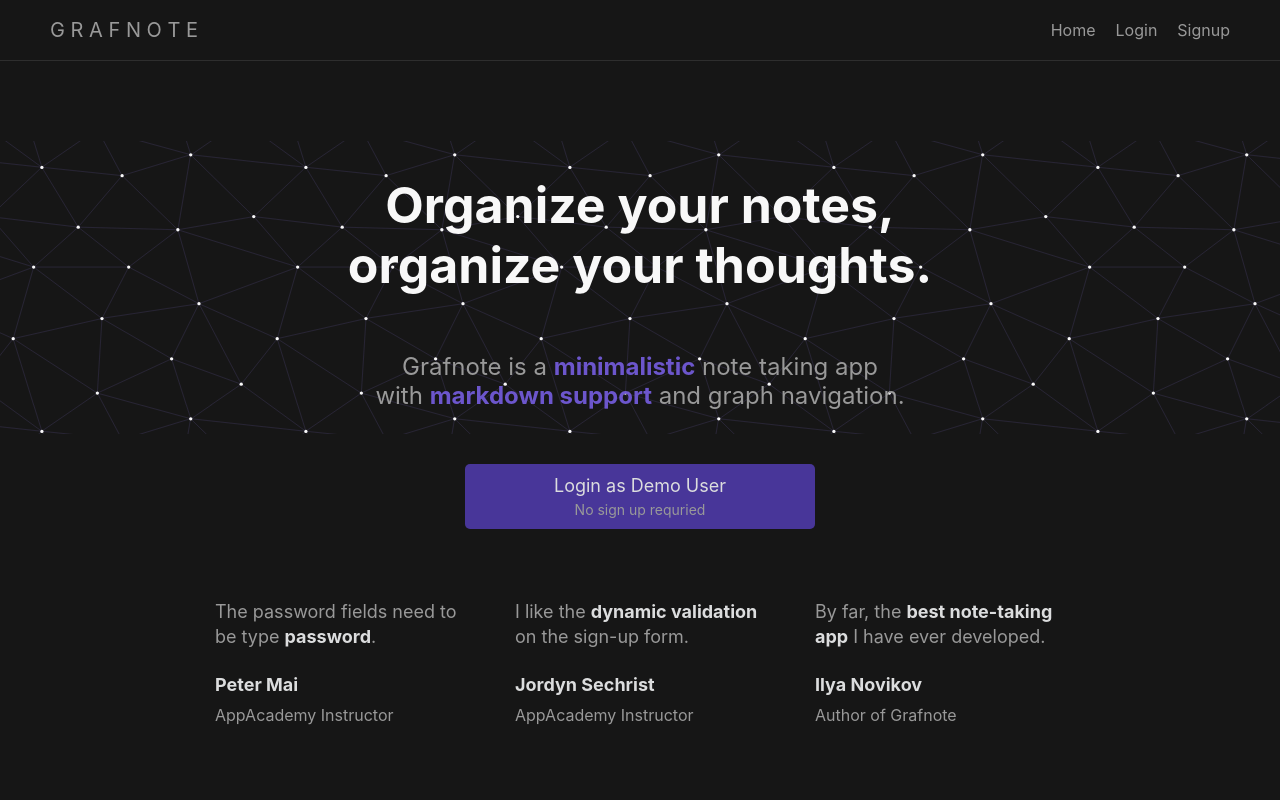
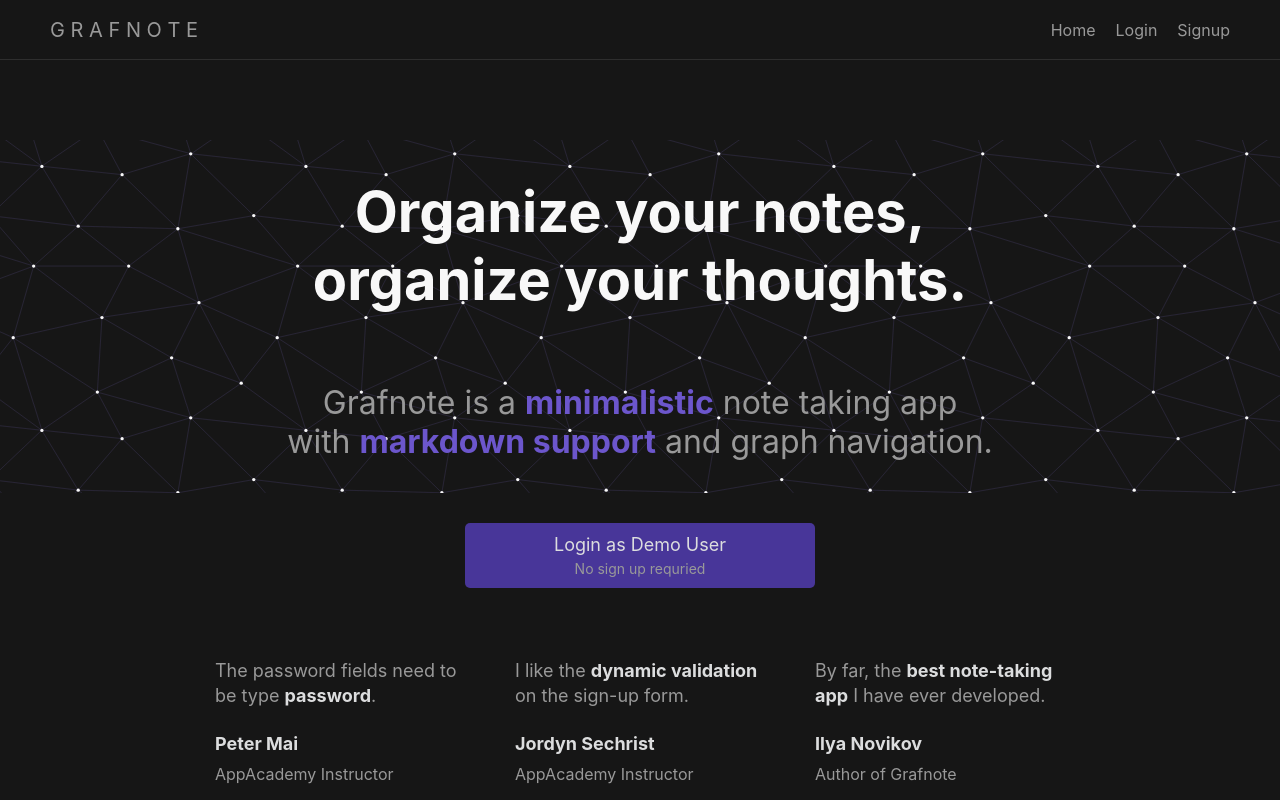
Before and after one commit to ily123/grafnote, a React (Create React App) app in the folder frontend/: page / in a window 1280 px wide. Shown: the top 800 px of the page. Built offline with nearby package versions, Linux system fonts and the light colour scheme; no server answers; a web font is replaced by a local one.

Commit message:
Improved responsiveness of the landing page text.

```diff
--- a/frontend/src/App.js
+++ b/frontend/src/App.js
@@ -19,7 +19,7 @@
   }, [dispatch]);
 
   return (
-    <div className="main-container">
+    <>
       <Navigation />
       <Switch>
         <Route exact path='/'>
@@ -39,7 +39,7 @@
           <h1>this page does not exist</h1>
         </Route>
       </Switch>
-    </div>
+    </>
   );
 }
 
--- a/frontend/src/components/HomePage/LandingPage.css
+++ b/frontend/src/components/HomePage/LandingPage.css
@@ -1,5 +1,4 @@
 .landing-page {
-  font-family: Inter, sans-serif;
   width: 100%;
 }
 
@@ -8,16 +7,6 @@
   flex-direction: column;
   align-items: center;
   padding-bottom: 70px;
-}
-
-.hero-text h1 {
-  font-size: 50px;
-  color: #f8f8f8;
-}
-
-.hero-text p {
-  font-size: 24px;
-  color: #999;
 }
 
 .hero-text {
@@ -30,9 +19,12 @@
   background-image: url('./endless-constellation.svg');
 }
 
+
+
 .hero-text p b {
   color: #6C56CC;
 }
+
 
 .hero-demo-login:hover {
   background-color: #4e3c9e;
@@ -118,18 +110,19 @@
 }
 
 .features-container h2 {
-  font-size: 50px;
+  font-size: 2rem;
   color: #DCDDDE;
   margin: 0;
   padding-bottom: 30px;
 }
 
 .features-container ul {
+  padding: 0 40px;
   list-style-type: none;
 }
 .features-container li {
   color: #999999;
-  font-size: 24px;
+  font-size: 1.2rem;
   padding-bottom: 20px;
 }
 
@@ -137,3 +130,38 @@
   font-weight: bold;
   color: #DCDDDE;
 }
+
+
+.hero-text h1 {
+  font-size: 2.5rem;
+}
+.hero-text p {
+  font-size: 1.2rem;
+  color: #999;
+}
+
+/* Play around with media queries */
+@media (min-width: 250px) {
+  .hero-text h1 {
+    font-size: 2rem;
+  }
+}
+@media (min-width: 600px) {
+  .hero-text h1 {
+    font-size: 3rem;
+  }
+  .hero-text p {
+    font-size: 2rem;
+  }
+}
+@media (min-width: 1000px) {
+  .hero-text h1 {
+    font-size: 3.5rem;
+  }
+  .features-container h2 {
+    font-size: 3rem;
+  }
+  .features-container li {
+    font-size: 1.5rem;
+  }
+}
--- a/frontend/src/components/HomePage/index.js
+++ b/frontend/src/components/HomePage/index.js
@@ -42,7 +42,7 @@
   return (
     <div className='landing-page'>
       <div className='hero-container'>
-        <div className='hero-text'>
+        <div className='hero-text color-text-white'>
           <h1>Organize your notes,<br/>organize your thoughts.</h1>
           <p>Grafnote is a <b>minimalistic</b> note taking app<br/>
              with <b>markdown support</b> and graph navigation.
--- a/frontend/src/index.css
+++ b/frontend/src/index.css
@@ -1,32 +1,26 @@
 /* TODO Add site wide styles */
 html {
-  height: 100%;
-  width: 100%;
+  box-sizing: border-box;
+  font-size: 1em;
+}
+*, *::before, *::after {
+    box-sizing: inherit;
 }
 
 body {
-  width: 100%;
+  margin: 0;
+  padding: 0;
+  border: 0;
   background-color: #161616;
-  margin: 0;
-  height: 100%;
-  display: flex;
-  flex-direction: column;
-  align-items: center;
+  font-family: Inter, sans-serif;
 }
 
 #root {
   width: 100%;
   height: 100%;
-}
-
-.main-container {
-  height: 100%;
-  min-height: 100%;
   display: flex;
   flex-direction: column;
   align-items: center;
-  justify-content: space-between;
-  flex: 1 0 auto;
 }
 
 footer {
@@ -34,3 +28,8 @@
   min-height: 50px;
   width: 100%;
 }
+
+/* colors */
+.color-text-white {
+  color: #f8f8f8;
+};
```
